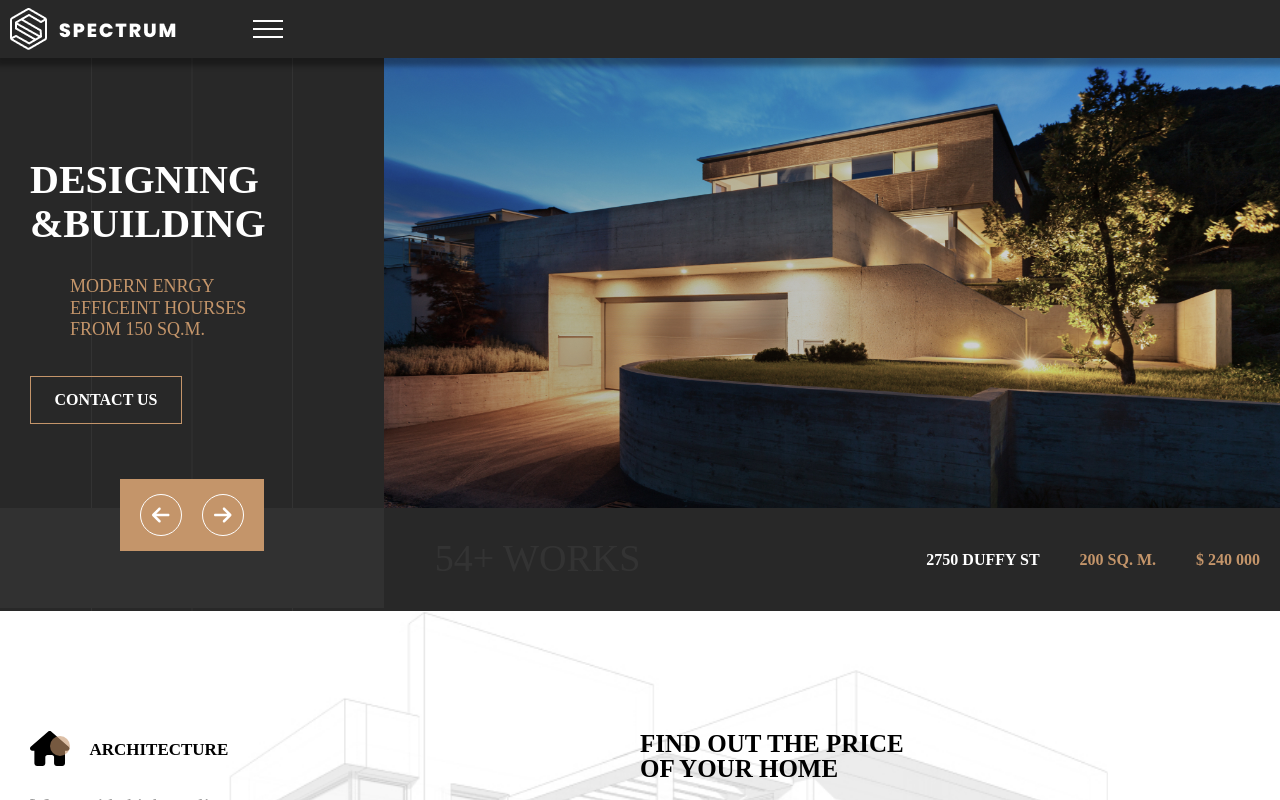
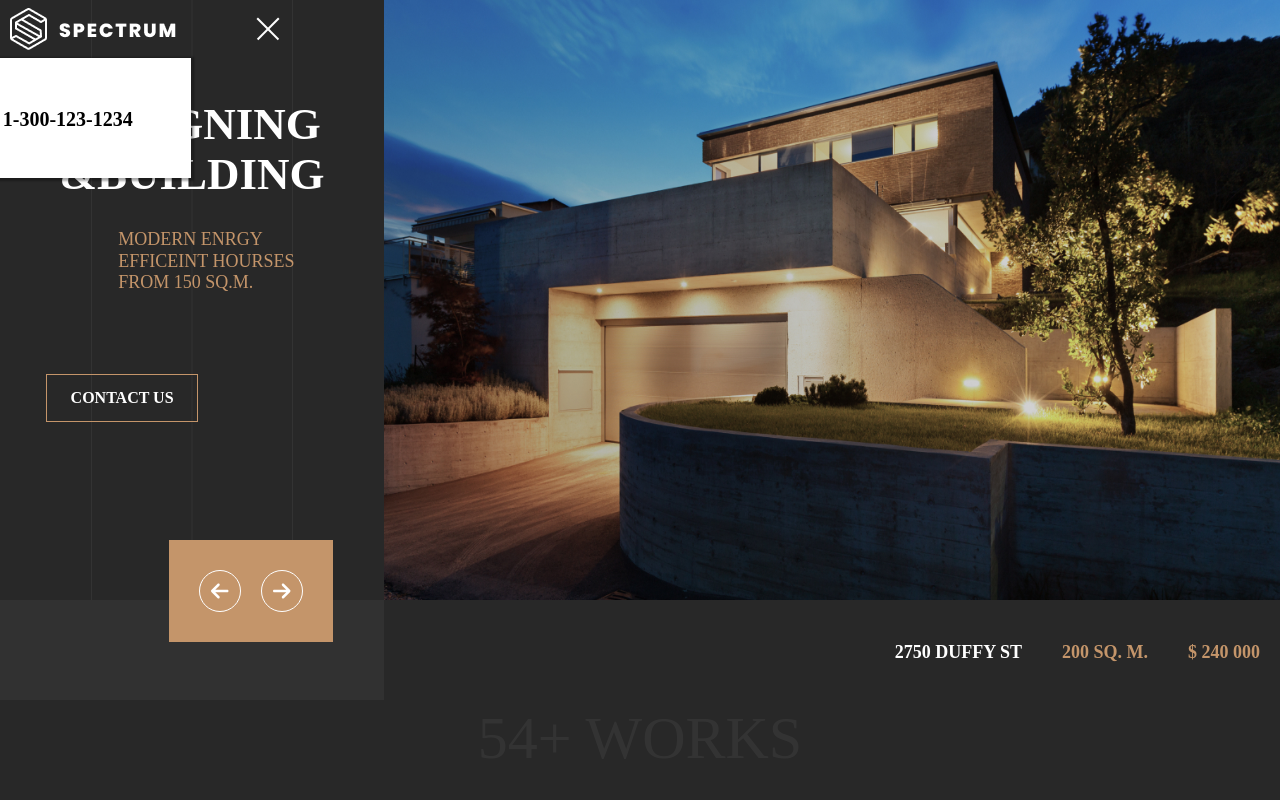
Before and after one commit to erichuang1123/composition_vue_rwd, a Vue app: page / in a window 1280 px wide. Shown: the top 800 px of the page. Built offline with nearby package versions, Linux system fonts and the light colour scheme.

Commit message:
rwd1200px 未完成

```diff
--- a/src/components/Banner.vue
+++ b/src/components/Banner.vue
@@ -52,7 +52,7 @@ export default {
             </div>
             <div class="banner_wrap wrap2">
                 <div class="pic">
-                    <img src="../assets/pic/slide-1-1339x729.jpg" alt="">
+                    <img src="../assets/pic/slide-1-1339x729.jpg" alt="房子">
                 </div>
                 <ul>
                     <li>2750 DUFFY ST</li>
@@ -319,4 +319,44 @@ export default {
             margin-bottom: 0;
         }
     }
+    @media screen and ( min-width: 1200px){
+        .section_banner{
+            height: 100vh;
+        }
+        .banner_wrap{
+            height: 100%;
+        }
+        .wrap1 h2{
+            margin-bottom: 30px;
+            font-size: 45px;
+            text-align: center;
+        }
+        h2::before{
+            top: 500px;
+        }
+        .wrap1 p{
+            margin-bottom: 80px;
+            margin-left: 23%;
+            font-size: 18px;
+        }
+        .contact{
+            margin: 0 0 90px 12%;
+        }
+        .wrap1 .control_btn{
+            padding: 30px 20px;
+            left: 44%;
+            bottom: -5%;
+        }
+        .wrap2 .pic{
+            height: 600px;
+        }
+        .wrap2 ul{
+            font-size: 18px;
+        }
+        .banner_footer{
+            left: 50%;
+            top: 88.5%;
+            font-size: 60px;
+        }
+    }
 </style>
--- a/src/components/Header.vue
+++ b/src/components/Header.vue
@@ -7,14 +7,14 @@ export default {
     <header class="section main_header">
         <a href="javascript:;">
             <h1>
-                <img src="../assets/pic/logo-inverse-169x42.png" alt="">
+                <img src="../assets/pic/logo-inverse-169x42.png" alt="logo">
                 <span class="sr_only">SPECTRUM</span>
             </h1>
         </a>
         <a href="javascript:;" class="btn">
-            <div class="line line1"></div>
-            <div class="line line2"></div>
-            <div class="line line3"></div>
+            <div class="line line1 open"></div>
+            <div class="line line2 open"></div>
+            <div class="line line3 open"></div>
             <!-- open開關要做 -->
         </a>
         <ul>
@@ -97,6 +97,8 @@ export default {
         box-shadow: 1px 1px 2px 2px #0005;
         transform: translate(-120%);
         transition: transfrom .3s;
+        background-color: var(--bac_black);
+        z-index: 25;
     }
     ul li a{
         padding: 15px 10px;
@@ -114,7 +116,60 @@ export default {
     ul.active {
         transform: translate(0%);
     }
-    /* @media screen and ( min-width: 576px){
-
-    } */
+    @media screen and ( min-width: 1200px){
+        /* js滾輪超過高度還要處理 */
+        .main_header{
+            width: 30%;
+            box-shadow: 0 0 0 0 transparent;
+            position: absolute;
+            background-color: transparent;
+        }
+        ul{
+            padding: 20px 20px;
+            width: 650px;
+            height: 80px;
+            top: -250%;
+            left: 85.6%;
+            display: flex;
+            align-items: center;
+            background-color: #fff;
+            transition: top .3s;
+        }
+        ul.active{
+            top: 0;
+            left: 85.6%;
+        }
+        ul li{
+            padding: 0 10px;
+        }
+        ul li a{
+            color: #000;
+            font-weight: 600;
+        }
+        .fa-mobile{
+            color: var(--color_gray);
+        }
+        .btn{
+            transform: rotatey(180deg);
+        }
+        .btn .line1{
+            width: 0;
+        }
+        .btn .line3{
+            width: 15px;
+        }
+        .btn:hover .line1{
+            width: 30px;
+        }
+        .btn:hover .line3{
+            width: 30px;
+        }
+        /* 點擊後不要改長度 */
+        .btn .line1.open{
+            width: 30px;
+        }
+        .btn .line3.open{
+            width: 30px;
+        }
+    }
 </style>
```
